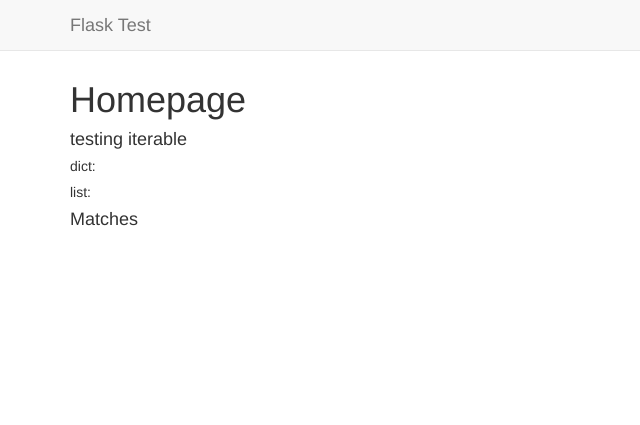
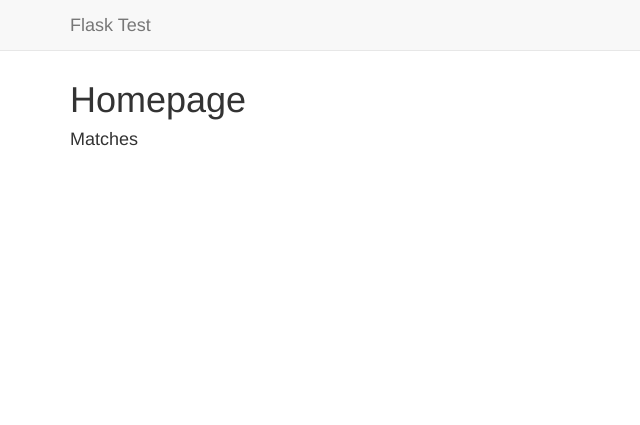
Before and after one commit to 5290charlie/gw2, a Python web app: template app/templates/index.html in a window 1280 px wide; the page is wider, and only the part inside the window is pictured. Shown: the top 425 px of that part, without its empty margins (0-640 px from the left). Run offline with Jinja, Linux system fonts and the light colour scheme; the template is opened without the code that fills it, so the values that code supplies are empty.

Commit message:
Still an idiot

```diff
--- a/app/templates/index.html
+++ b/app/templates/index.html
@@ -2,22 +2,6 @@
 {% block content %}
     <h1>Homepage</h1>
 
-    <h4>testing iterable</h4>
-    <h5>dict:</h5>
-    <ul>
-        {% set dict = test_iterable_dict() %}
-        {% for item in dict %}
-            <li>{{ item }} = {{ dict[item] }}</li>
-        {% endfor %}
-    </ul>
-    <h5>list:</h5>
-    <ul>
-        {% set list = test_iterable_list() %}
-        {% for item in list %}
-            <li>{{ item }}</li>
-        {% endfor %}
-    </ul>
-
     <h4>Matches</h4>
     {% include 'matches.html' %}
 {% endblock %}
```
